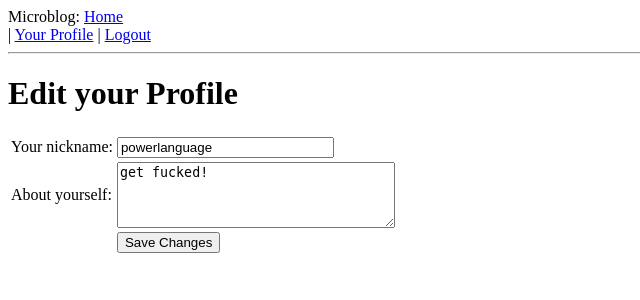
After one commit to powerlanguage/flask-microblog, a Flask app: page /edit in a window 1280 px wide. The commit adds this page. Shown: the top 300 px of the page, without its empty margins (0-640 px from the left). Run offline with Flask 2, Linux system fonts and the light colour scheme; a user stored in the database is signed in.

Commit message:
Chap 6 - Profile pages & Avatars.

```diff
--- a/app/forms.py
+++ b/app/forms.py
@@ -1,7 +1,11 @@
 from flask.ext.wtf import Form
-from wtforms import StringField, BooleanField
-from wtforms.validators import DataRequired
+from wtforms import StringField, BooleanField, TextAreaField
+from wtforms.validators import DataRequired, Length
 
 class LoginForm(Form):
   openid = StringField('openid', validators=[DataRequired()])
   remember_me = BooleanField('remember_me', default=False)
+
+class EditForm(Form):
+  nickname = StringField('nickname', validators=[DataRequired()])
+  about_me = TextAreaField('about_me', validators=[Length(min=0, max=140)])
--- a/app/models.py
+++ b/app/models.py
@@ -1,4 +1,5 @@
 from app import db
+from hashlib import md5 #using for gravatar
 
 # creating instances of the db.Column which takes field type as argument
 
@@ -7,6 +8,8 @@ class User(db.Model):
   nickname = db.Column(db.String(64), index=True, unique=True)
   email = db.Column(db.String(120), index=True, unique=True)
   posts = db.relationship('Post', backref='author', lazy='dynamic')
+  about_me = db.Column(db.String(140))
+  last_seen = db.Column(db.DateTime)
 
   @property
   def is_authenticated(self):
@@ -26,6 +29,13 @@ class User(db.Model):
     except NameError:
         return str(self.id) #python3
 
+  # https://en.gravatar.com/site/implement/images
+  # md5 of email appended to URL
+  # d==retro, returns grib-like avatar if they don't have one
+  # s=N requests a scaled version
+  def avatar(self, size):
+    return 'http://www.gravatar.com/avatar/%s?d=retro&s=%d' % (md5(self.email.encode('utf-8')).hexdigest(), size)
+
   def __repr__(self):
     return '<User %r>' % (self.nickname)
 
--- a/app/templates/base.html
+++ b/app/templates/base.html
@@ -9,6 +9,7 @@
   <body>
     <div>Microblog: <a href="/index">Home</a></div>
     {% if g.user.is_authenticated %}
+    | <a href="{{ url_for('user', nickname=g.user.nickname) }}">Your Profile</a>
     | <a href="{{ url_for('logout') }}">Logout</a>
     {% endif %}
     <hr>
--- /dev/null
+++ b/app/templates/edit.html
@@ -0,0 +1,26 @@
+<!-- extends base layout -->
+
+{% extends "base.html" %}
+
+{% block content %}
+
+  <h1>Edit your Profile</h1>
+  <form action="" method="post" name="edit">
+    {{ form.hidden_tag() }}
+    <table>
+      <tr>
+        <td>Your nickname:</td>
+        <td>{{ form.nickname(size=24) }}</td>
+      </tr>
+      <tr>
+        <td>About yourself:</td>
+        <td>{{ form.about_me(cols=32, rows=4) }}</td>
+      </tr>
+      <tr>
+        <td></td>
+        <td><input type="submit" value="Save Changes"></td>
+      </tr>
+    </table>
+  </form>
+
+{% endblock %}
--- a/app/views.py
+++ b/app/views.py
@@ -5,8 +5,10 @@ from flask.ext.login import login_user, logout_user, current_user, login_require
 from app import app, db, lm, oid
 
 #not sure what the . is about
-from .forms import LoginForm
+from .forms import LoginForm, EditForm
 from .models import User
+
+from datetime import datetime
 
 @lm.user_loader
 def load_user(id):
@@ -88,3 +90,33 @@ def before_request():
 def logout():
   logout_user()
   return redirect(url_for('index'))
+
+#argument passed into the route decorator will be passed to the function
+@app.route('/user/<nickname>')
+@login_required
+def user(nickname):
+  user = User.query.filter_by(nickname=nickname).first()
+  if user == None:
+    flash('User {} not found'.format(nickname))
+    return redirect(url_for('index'))
+  posts = [
+    {'author': user, 'body': 'Test post #1'},
+    {'author': user, 'body': 'Test post #2'}
+  ]
+  return render_template('user.html', user=user, posts=posts)
+
+@app.route('/edit', methods=['GET', 'POST'])
+@login_required
+def edit():
+  form = EditForm()
+  if form.validate_on_submit():
+    g.user.nickname = form.nickname.data
+    g.user.about_me = form.about_me.data
+    db.session.add(g.user)
+    db.session.commit()
+    flash("Your changes have been saved")
+    return redirect(url_for('edit'))
+  else:
+    form.nickname.data = g.user.nickname
+    form.about_me.data = g.user.about_me
+  return render_template('edit.html', form=form)
```
Also changed, not shown: app/templates/post.html (added, +8 -0 lines), app/templates/user.html (added, +26 -0 lines), app.db, 4 other files.
